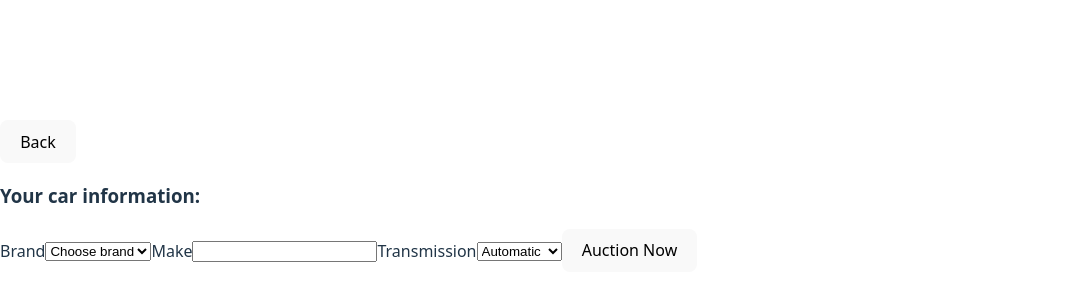
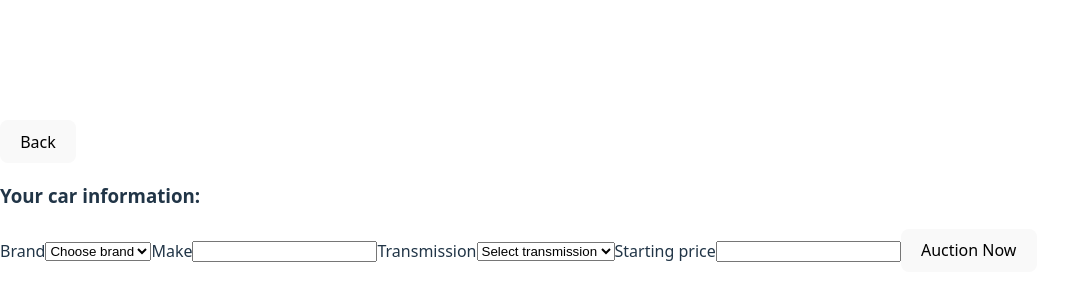
Before and after one commit to CYogiswara/tes-fullstack, a React (Vite) app in the folder tes-fullstack/frontend/vite-react-fullstack/: page /create in a window 1280 px wide. Shown: the part 204-504 px from the top of the page, without its empty margins (0-1079 px from the left). Built offline with nearby package versions, Linux system fonts and the light colour scheme.

Commit message:
Update createPage.jsx

```diff
--- a/tes-fullstack/frontend/vite-react-fullstack/src/pages/createPage.jsx
+++ b/tes-fullstack/frontend/vite-react-fullstack/src/pages/createPage.jsx
@@ -9,9 +9,13 @@ function CreatePage(){
     const [selectedBrands, setSelectedBrands] = useState("")
     const [selectedModel, setSelectedModel] = useState("")
     const [selectedTransmission, setSelectedTransmission] = useState("")
+    const [startingPrice, setStartingPrice] = useState("")
 
     const handleCreate = (e) => {
         e.preventDefault()
+        const carNameConcat = selectedBrands + " " + selectedModel
+        const carName = carNameConcat.toUpperCase()
+
 
     }
 
@@ -40,10 +44,14 @@ function CreatePage(){
 
                     <label>Transmission</label>
                     <select value={selectedTransmission} onChange={(e) => setSelectedTransmission(e.target.value)}>
+                        <option value="">Select transmission</option>
                         <option value="Automatic">Automatic</option>
                         <option value="Manual">Manual</option>
                         <option value="Sequential">Sequential</option>
                     </select>
+
+                    <label>Starting price</label>
+                    <input type="number" value={startingPrice} onChange={(e) => setStartingPrice(e.target.value)}></input>
                     <button type="submit">Auction Now</button>
                 </form>
             </div>
```
